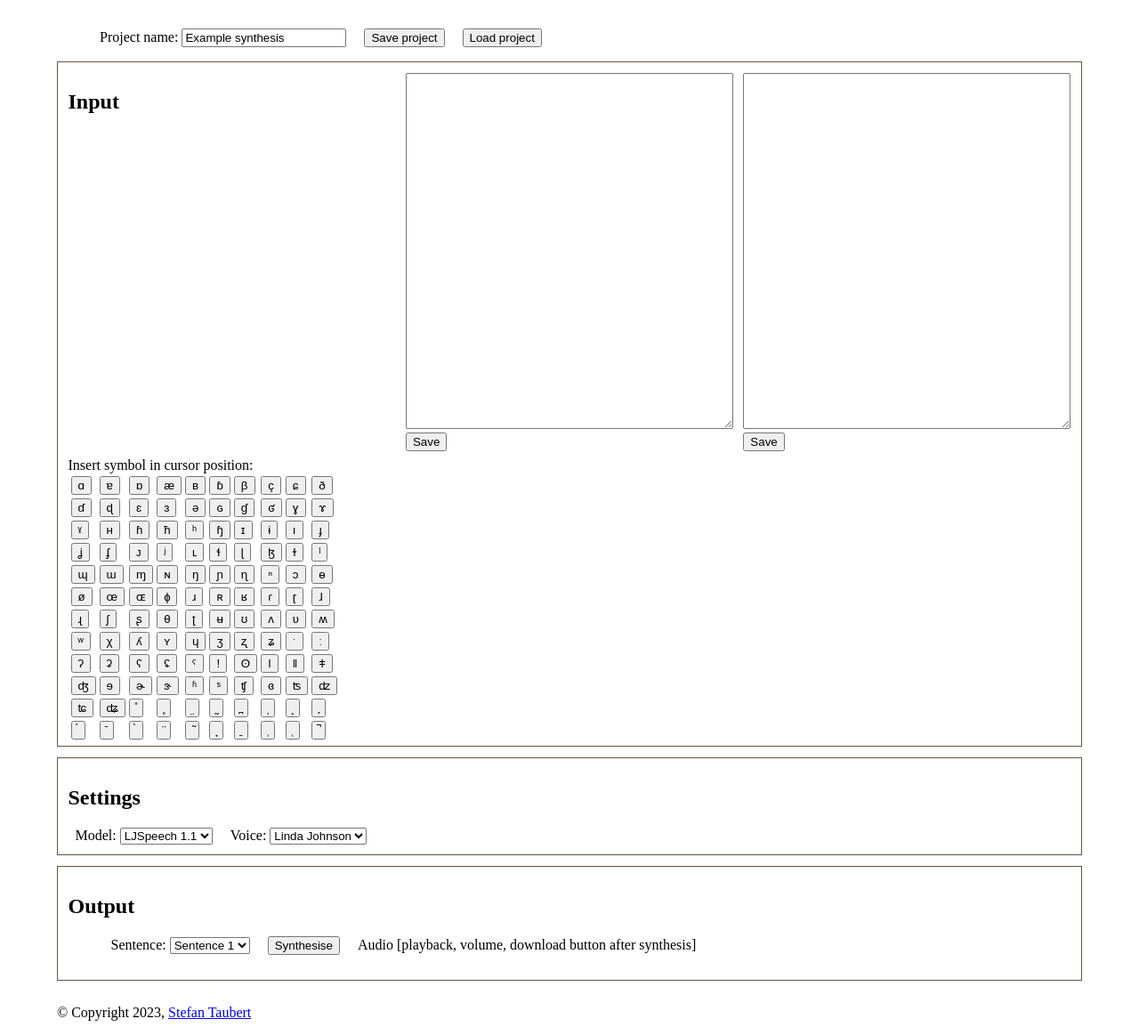
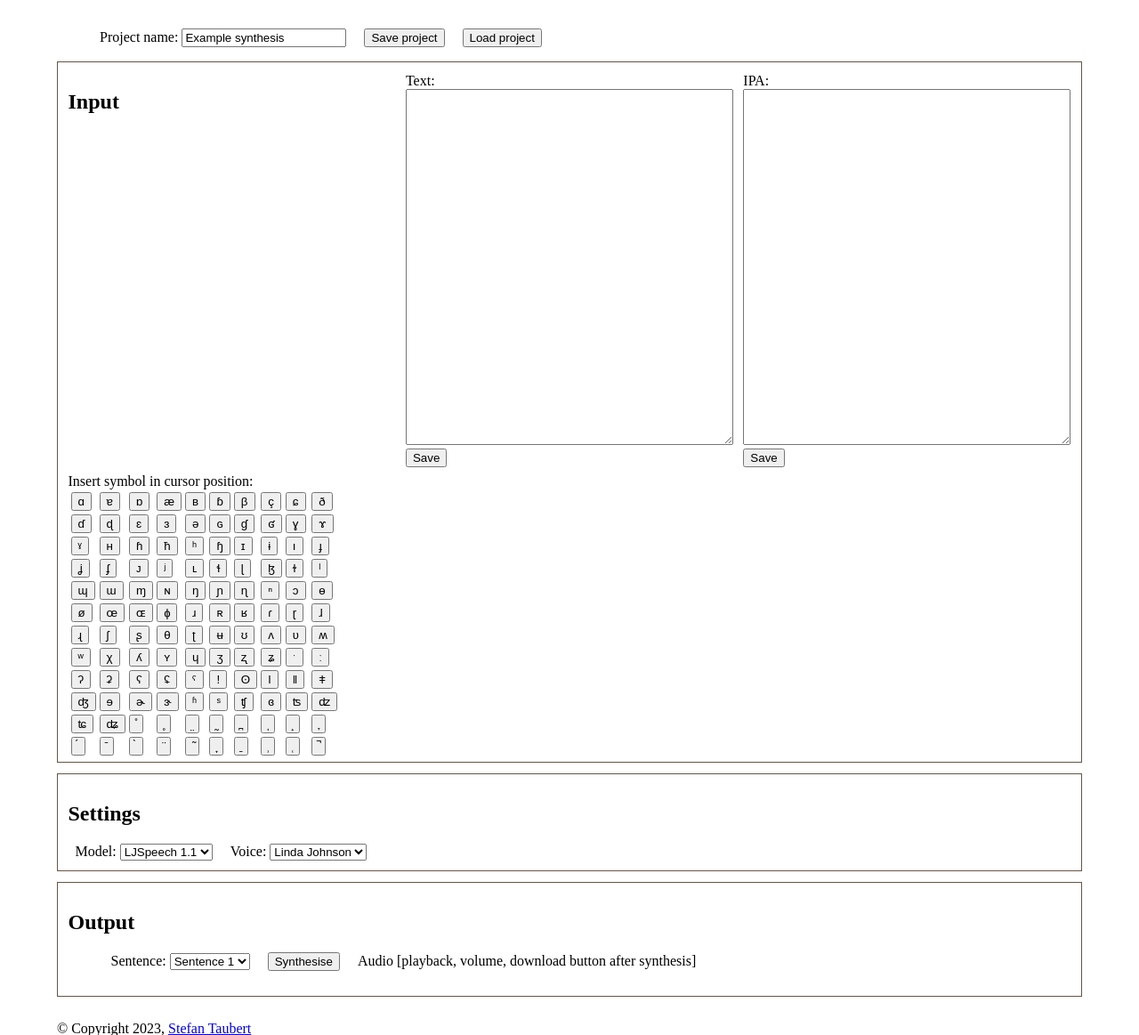
Before and after one commit to ntlprzybysz/synthesis-gui, a Django app: page /synthesis/ in a window 1280 px wide. Shown: the part 37-1200 px from the top of the page at 89% size. Run offline with Django 4.2, Linux system fonts and the light colour scheme.

Commit message:
Fixed labels for text and IPA input fields

```diff
--- a/synthesis/forms.py
+++ b/synthesis/forms.py
@@ -25,12 +25,14 @@ class InputForm(forms.Form):
         max_length=500,
         required=False,
         widget=forms.Textarea(attrs={"id": "text-input-field"}),
+        label="Text:",
         help_text="Add a version of the IPA input in the form of plain text for your reference (optional)."
     )
     ipa_input = forms.CharField(
         max_length=500,
         min_length=1,
         widget=forms.Textarea(attrs={"id": "ipa-input-field"}),
+        label="IPA:",
         help_text="Provide IPA input for synthesis (min. 1 character)."
     )
     model = forms.ChoiceField(
--- a/synthesis/templates/home.html
+++ b/synthesis/templates/home.html
@@ -56,14 +56,14 @@
                 <h2>Input</h2>
                 <div class="input-field">
                     {{ form.text_input.errors }}
-                    {{ form.text_input_name.label_tag }}
+                    {{ form.text_input.label_tag }}
                     {{ form.text_input }}
                     <button type="button" id="save-text-input-button" class="primary-button" onclick="saveTextInput()">Save</button>
                 </div>
 
                 <div class="input-field">
                     {{ form.ipa_input.errors }}
-                    {{ form.ipa_input_name.label_tag }}
+                    {{ form.ipa_input.label_tag }}
                     {{ form.ipa_input }}
                     <button type="button" id="save-ipa-input-button" class="primary-button" onclick="saveIpaInput()">Save</button>
                 </div>
```
Also changed, not shown: db.sqlite3.
